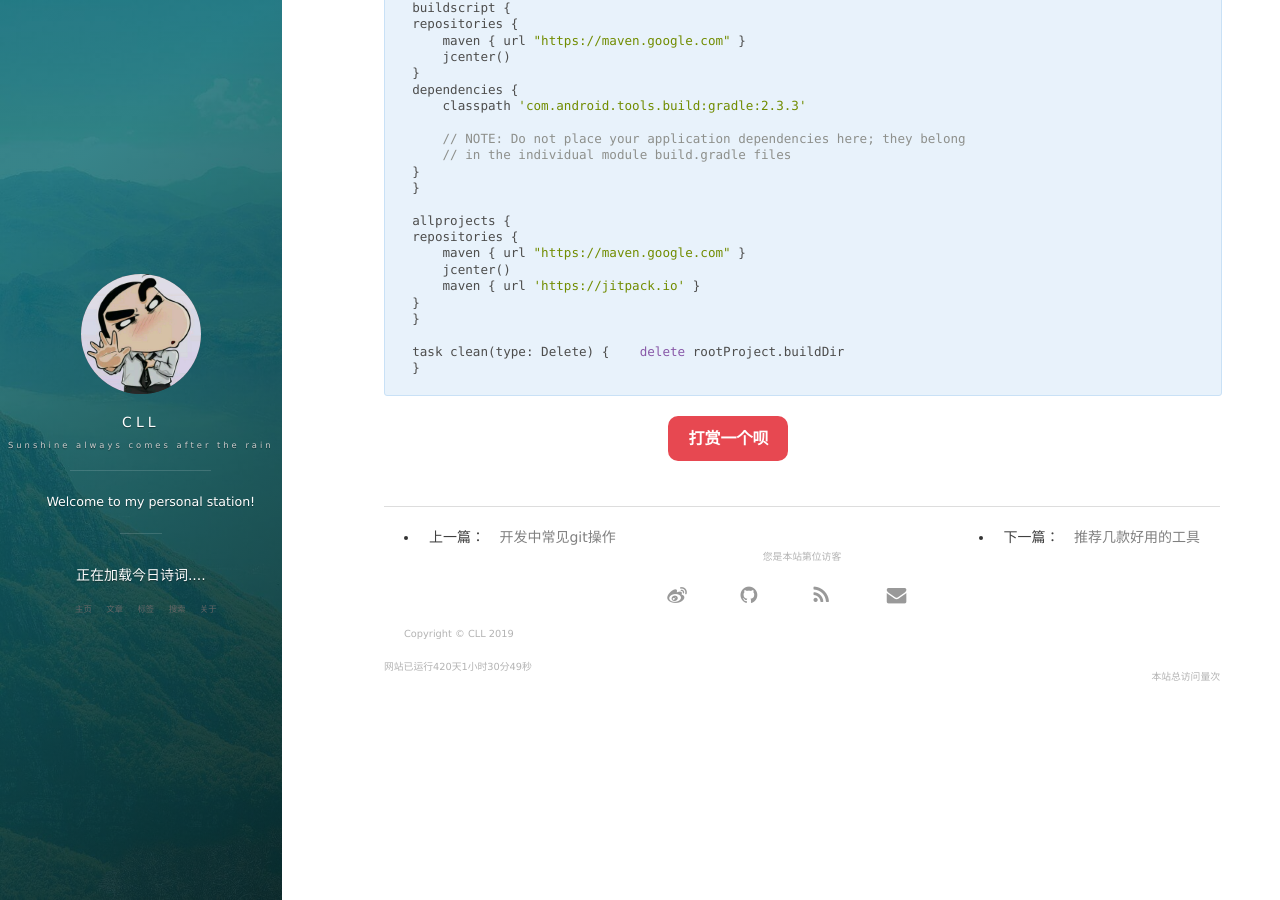
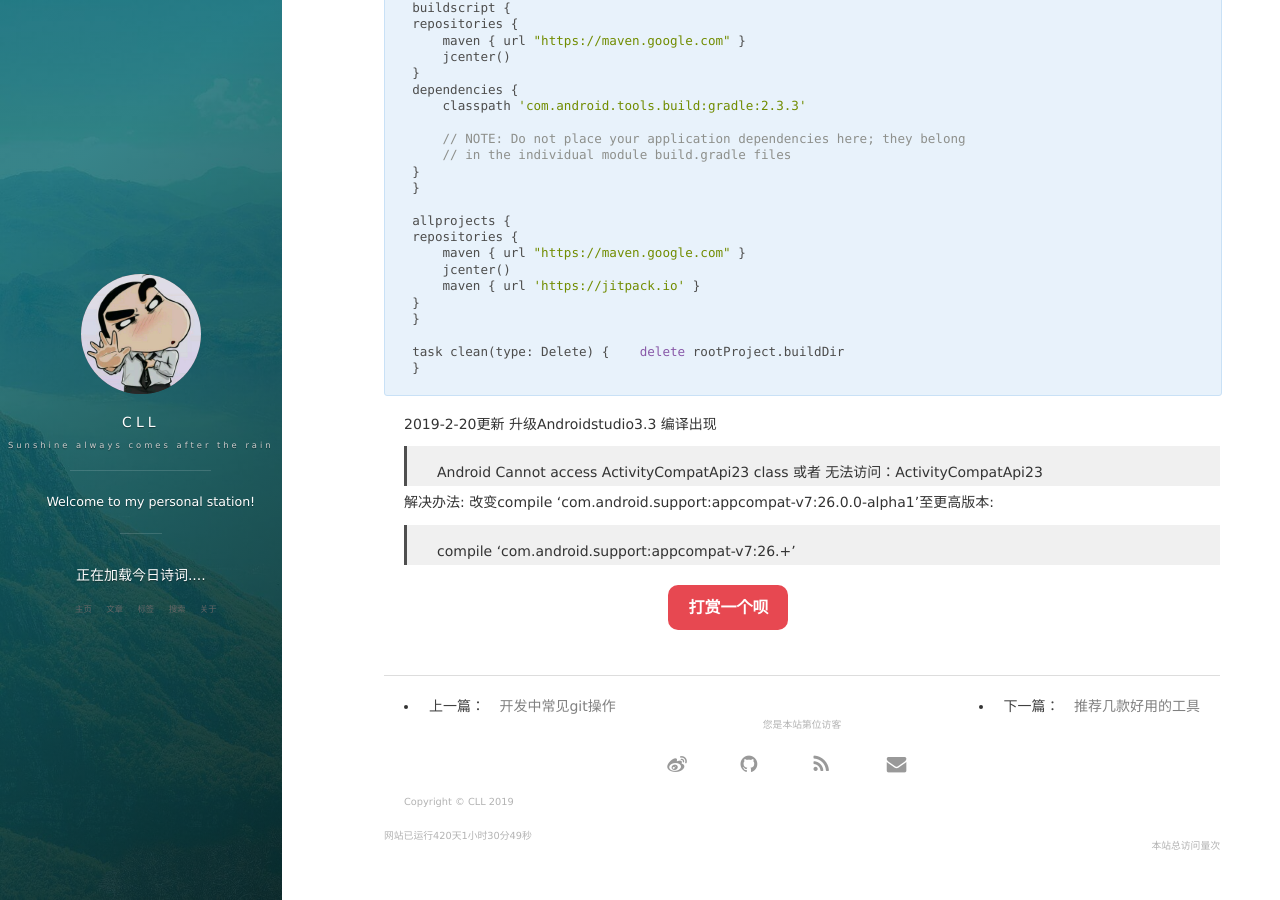
Before and after one commit to cllstudy/cllstudy.github.io, a Jekyll site: the page built from _posts/2018-02-03-Android开发常见错误收集.md, in a window 1280 px wide and 900 px high, scrolled down 4267 px. Built offline with Jekyll 4.4.1, drawn with Linux system fonts in a browser that asks for light colours; nearby versions of some CDN libraries; comment, search, counter and statistics services are not loaded.

Commit message:
Update 2018-02-03-Android开发常见错误收集.md

```diff
--- a/_posts/2018-02-03-Android开发常见错误收集.md
+++ b/_posts/2018-02-03-Android开发常见错误收集.md
@@ -164,3 +164,13 @@ Searched in the following locations:
 	task clean(type: Delete) {
    delete rootProject.buildDir
 	}
+
+2019-2-20更新
+升级Androidstudio3.3 编译出现
+>Android Cannot access ActivityCompatApi23 class
+或者
+> 无法访问：ActivityCompatApi23
+
+解决办法:
+改变compile 'com.android.support:appcompat-v7:26.0.0-alpha1'至更高版本:
+>compile 'com.android.support:appcompat-v7:26.+'
```
